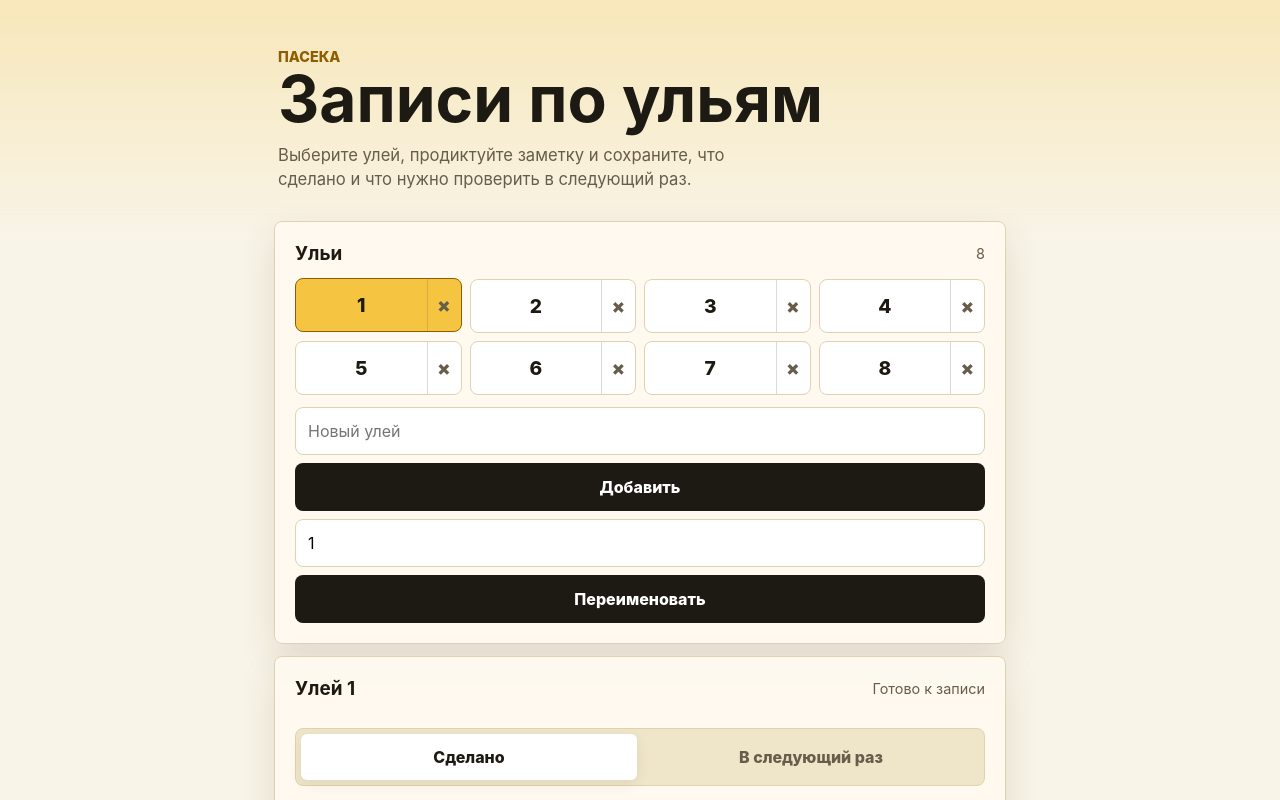
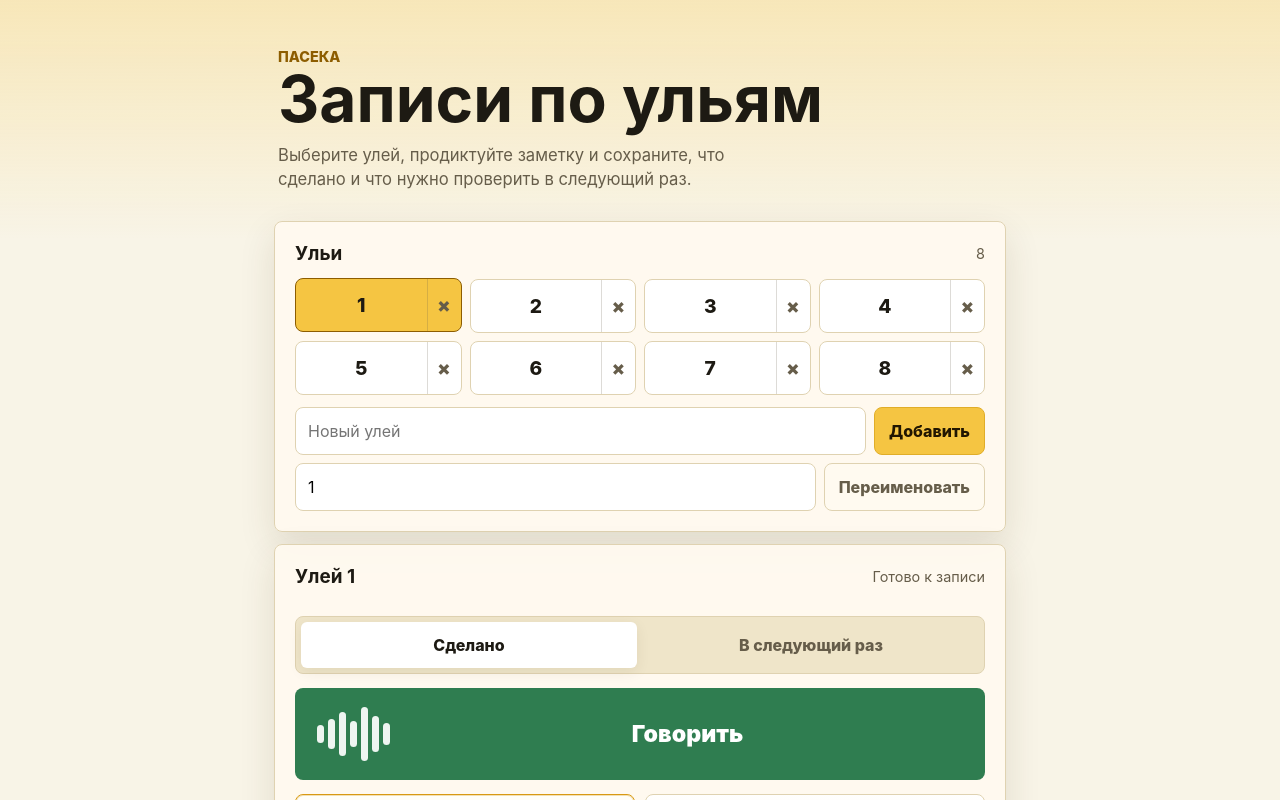
Before and after one commit to zapkothimofej/imker-gift-software, a Next.js app: page / in a window 1280 px wide. Shown: the top 800 px of the page. Built offline with nearby package versions, Linux system fonts and the light colour scheme.

Commit message:
fix: lighten hive form action buttons

```diff
--- a/app/components/hive-selector.module.css
+++ b/app/components/hive-selector.module.css
@@ -61,6 +61,7 @@
 .addRow,
 .renameRow {
   display: grid;
+  grid-template-columns: minmax(0, 1fr) auto;
   gap: 8px;
   margin-top: 12px;
 }
@@ -79,21 +80,44 @@
   background: #ffffff;
 }
 
-.addRow button,
-.renameRow button {
+.addButton,
+.renameButton {
   min-height: 48px;
   border-radius: 8px;
-  padding: 0 16px;
-  background: #1d1a13;
-  color: #fff;
+  padding: 0 14px;
+  border: 1px solid transparent;
   font-weight: 800;
+  white-space: nowrap;
   transition:
     background-color 160ms ease,
+    border-color 160ms ease,
+    color 160ms ease,
     transform 160ms ease;
 }
 
-.addRow button:active,
-.renameRow button:active {
+.addButton {
+  background: #f5c542;
+  border-color: #e0ad28;
+  color: #211601;
+}
+
+.renameButton {
+  background: #fffaf0;
+  border-color: #dfd2b1;
+  color: #665d4a;
+}
+
+.addButton:hover {
+  background: #f1bc33;
+}
+
+.renameButton:hover {
+  border-color: #c8b98f;
+  color: #1d1a13;
+}
+
+.addButton:active,
+.renameButton:active {
   transform: translateY(1px);
 }
 
@@ -112,8 +136,8 @@
   .tile,
   .select,
   .delete,
-  .addRow button,
-  .renameRow button {
+  .addButton,
+  .renameButton {
     transition: none;
   }
 
@@ -121,3 +145,15 @@
     transform: none;
   }
 }
+
+@media (max-width: 420px) {
+  .addRow,
+  .renameRow {
+    grid-template-columns: 1fr;
+  }
+
+  .addButton,
+  .renameButton {
+    width: 100%;
+  }
+}
--- a/app/components/hive-selector.tsx
+++ b/app/components/hive-selector.tsx
@@ -138,7 +138,7 @@ export function HiveSelector({
           placeholder="Новый улей"
           value={newHiveName}
         />
-        <button onClick={onAddHive} type="button">
+        <button className={styles.addButton} onClick={onAddHive} type="button">
           Добавить
         </button>
       </div>
@@ -152,7 +152,7 @@ export function HiveSelector({
           }}
           value={renameName}
         />
-        <button onClick={submitRename} type="button">
+        <button className={styles.renameButton} onClick={submitRename} type="button">
           Переименовать
         </button>
       </div>
```
